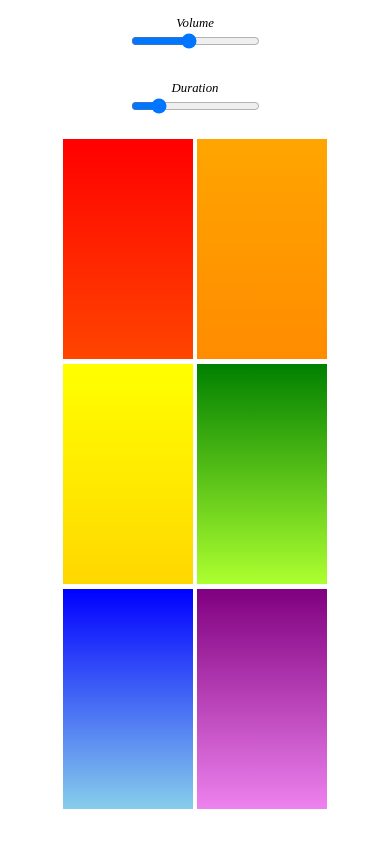
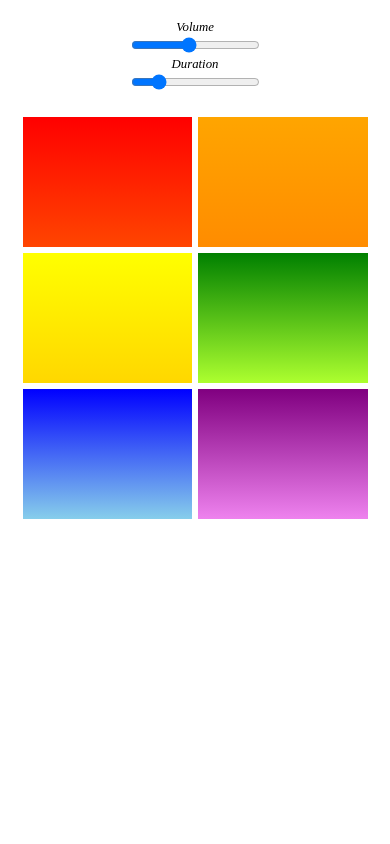
Before and after one commit to ciwchris/pi-python-sound-server, a plain HTML site: page index.html in a window 390 px wide. Drawn offline with Linux system fonts and the light colour scheme.

Commit message:
Change from CSS Grid to Flexbox
Raspbian uses an old version of Chromium without CSS Grid

```diff
--- a/index.html
+++ b/index.html
@@ -8,40 +8,37 @@
               max-width: 800px;
               margin: 0 auto;
             }
+            .flex-grid {
+                display: flex;
+                justify-content: space-around;
+                flex-wrap: wrap;
+            }
+            .col {
+                flex: 3;
+                max-width: 250px;
+                min-width: 220px;
+                min-height: 220px;
+                padding: 5px;
+            }
             /* https://bryanlrobinson.com/blog/2017/07/26/howto-css-grid-layout-to-make-a-simple-fluid-card-grid/ */
-            .card-container {
-                display: grid;
-                grid-template-columns: repeat(auto-fit, 220px);
-                grid-auto-rows: 220px;
-                grid-gap: 1rem;
-                padding: 1rem;
-                justify-content: center;
-            }
             @media screen and (max-width: 550px) {
-                    .card-container {
-                        grid-template-columns: repeat(auto-fit, 130px);
-                        grid-gap: 0.3rem;
-                        padding: 0.3rem;
+                    .col {
+                        min-width: 130px;
+                        min-height: 130px;
+                        padding: 3px;
                     }
                     .control-container {
-                        grid-template-columns: 1fr;
-                        grid-gap: 0.3rem;
                         padding: 0.3rem;
                     }
                     label > span { display:block;}
             }
             @media screen and (max-width: 350px) {
-                    .card-container {
-                        grid-template-columns: repeat(auto-fit, 100px);
-                        grid-auto-rows: 100px;
-                    }
                     .control-container {
-                        grid-template-columns: 1fr;
                     }
                     label > span { display:block;}
             }
             .control-container {
-                grid-auto-rows: 60px;
+                padding: 20px 0;
                 align-items: center;
                 text-align: center;
                 font-size: .8rem;
@@ -115,23 +112,23 @@
                 <input id="length" type="range" min="0.1" max="5" step=".1" value="1" />
             </label>
         </div>
-        <div class="card-container">
-            <div class="card">
+        <div class="flex-grid">
+            <div class="col">
                 <button class="red" onclick="play('a')"></button>
             </div>
-            <div class="card">
+            <div class="col">
                 <button class="orange" onclick="play('b')"></button>
             </div>
-            <div class="card">
+            <div class="col">
                 <button class="yellow" onclick="play('c')"></button>
             </div>
-            <div class="card">
+            <div class="col">
                 <button class="green" onclick="play('d')"></button>
             </div>
-            <div class="card">
+            <div class="col">
                 <button class="blue" onclick="play('e')"></button>
             </div>
-            <div class="card">
+            <div class="col">
                 <button class="purple" onclick="play('f')"></button>
             </div>
         </div>
```
Also changed, not shown: 2 other files.
